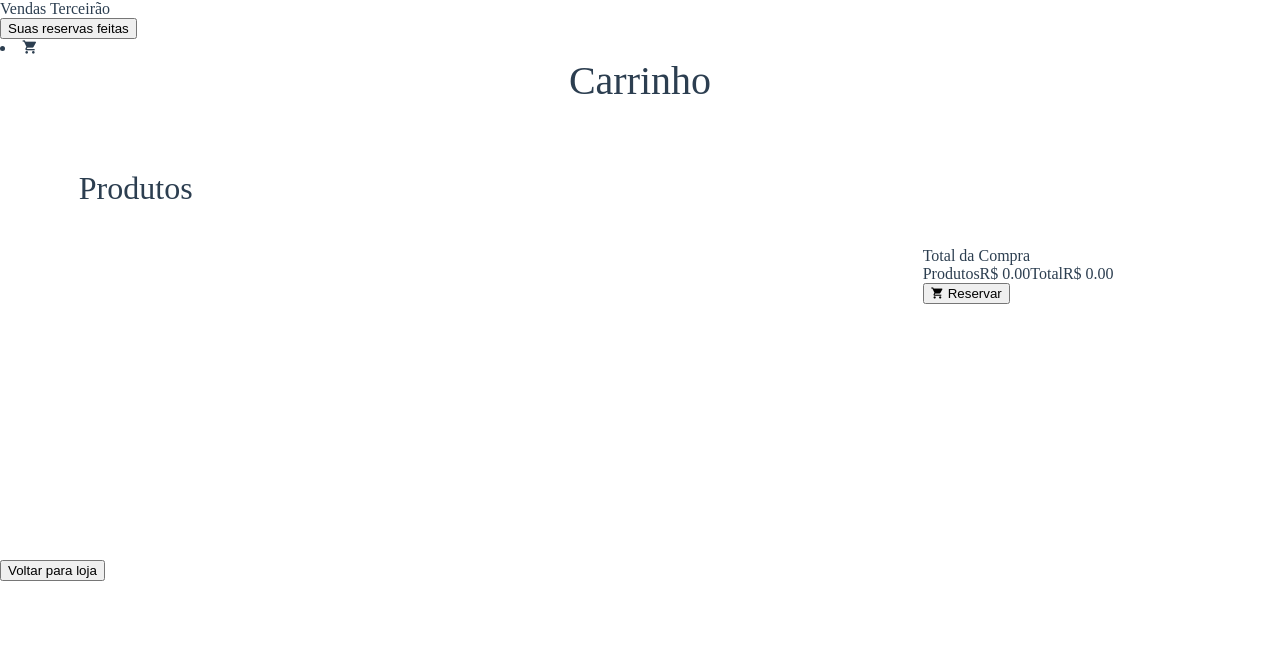
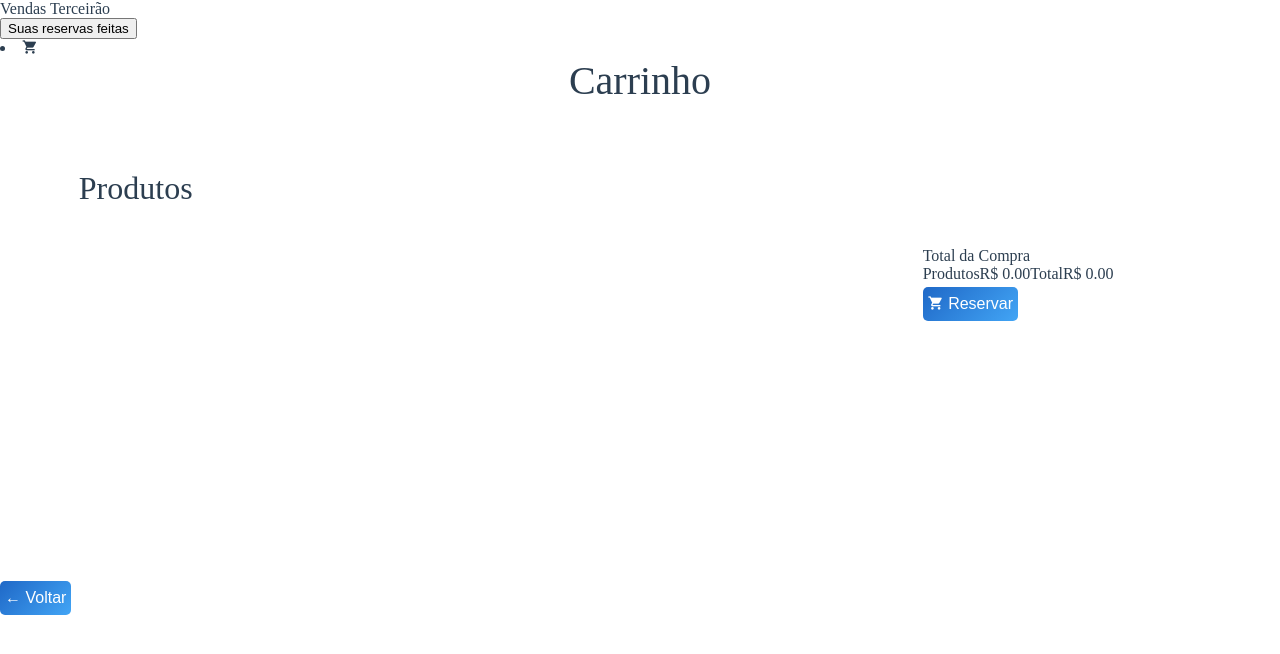
Before and after one commit to 2info3-Hackathon/frontend, a Vue app: page / in a window 1280 px wide. Both pictures are taken after a click on the item 640 px from the left and 48 px from the top of the page. Shown: the top 654 px of the page. Built offline with nearby package versions, Linux system fonts and the light colour scheme.

Commit message:
FEAT: Algumas alterações #3

```diff
--- a/src/components/3Agro1Component.vue
+++ b/src/components/3Agro1Component.vue
@@ -11,12 +11,10 @@ console.log('Produtos carregados:', agro1);
 
 <template>
 
-
-<img src="/public/agro1.png" alt="agro1" width="1835" height="500">
+<img src="/public/agro1.png" alt="agro1" width="100%" height="500">
   <section class="produto">
 
     <div class="aviso" v-if="!agro1 || agro1.length === 0">Nenhum produto foi adicionado no momento  </div>
-
 
     <article v-for="produto in agro1" :key="produto.id">
       <div v-if="produto.imagem">
--- a/src/components/3Agro2Component.vue
+++ b/src/components/3Agro2Component.vue
@@ -12,7 +12,7 @@ console.log('Produtos carregados:', agro2);
 <template>
 
 
-<img src="/public/agro2.png" alt="agro2" width="1835" height="500">
+<img src="/public/agro2.png" alt="agro2" width="100%" height="500">
   <section class="produto">
 
     <div class="aviso" v-if="!agro2 || agro2.length === 0">Nenhum produto foi adicionado no momento  </div>
--- a/src/components/3Agro3Component.vue
+++ b/src/components/3Agro3Component.vue
@@ -12,7 +12,7 @@ console.log('Produtos carregados:', agro3);
 <template>
 
 
-<img src="/public/agro3.png" alt="agro3" width="1835" height="500">
+<img src="/public/agro3.png" alt="agro3" width="100%" height="500">
   <section class="produto">
     <div class="aviso" v-if="!agro3 || agro3.length === 0">Nenhum produto foi adicionado no momento  </div>
 
--- a/src/components/3Info1Component.vue
+++ b/src/components/3Info1Component.vue
@@ -12,7 +12,7 @@ console.log('Produtos carregados:', info1);
 <template>
 
 
-<img src="/public/info1.png" alt="info1" width="1835" height="500">
+<img src="/public/info1.png" alt="info1" width="100%" height="500">
   <section class="produto">
     <div class="aviso" v-if="!info1 || info1.length === 0">Nenhum produto foi adicionado no momento  </div>
 
--- a/src/components/3Info2Component.vue
+++ b/src/components/3Info2Component.vue
@@ -12,7 +12,7 @@ console.log('Produtos carregados:', info2);
 <template>
 
 
-<img src="/public/info2.png" alt="info2" width="1835" height="500">
+<img src="/public/info2.png" alt="info2" width="100%" height="500">
   <section class="produto">
     <div class="aviso" v-if="!info2 || info2.length === 0">Nenhum produto foi adicionado no momento  </div>
 
--- a/src/components/3Info3Component.vue
+++ b/src/components/3Info3Component.vue
@@ -12,7 +12,7 @@ console.log('Produtos carregados:', info3);
 <template>
 
 
-<img src="/public/info3.png" alt="info3" width="1835" height="500">
+<img src="/public/info3.png" alt="info3" width="100%" height="500">
   <section class="produto">
     <div class="aviso" v-if="!info3 || info3.length === 0">Nenhum produto foi adicionado no momento  </div>
 
--- a/src/components/3QuimiComponent.vue
+++ b/src/components/3QuimiComponent.vue
@@ -12,7 +12,7 @@ console.log('Produtos carregados:', quimi);
 <template>
 
 
-<img src="/public/quimi.png" alt="quimi" width="1835" height="500">
+<img src="/public/quimi.png" alt="quimi" width="100%" height="500">
   <section class="produto">
     <div class="aviso" v-if="!quimi || quimi.length === 0">Nenhum produto foi adicionado no momento  </div>
 
@@ -95,7 +95,6 @@ button:hover {
   justify-content: flex-start;
 }
 
-
 div.produtos ul {
   display: block;
   padding: 0;
--- a/src/components/adicionarProdutosComponent.vue
+++ b/src/components/adicionarProdutosComponent.vue
@@ -52,6 +52,16 @@ function addProduto() {
 
   router.push({ name: 'Agro1' });
 }
+
+const mostrarAviso = ref(false);
+
+function enviarFormulario() {
+  mostrarAviso.value = true;
+
+  setTimeout(() => {
+    mostrarAviso.value = false;
+  }, 3000);
+}
 </script>
 
 <template>
@@ -101,10 +111,15 @@ function addProduto() {
 
           <div class="botoes">
             <button type="reset">Limpar</button>
-            <button type="submit">Enviar</button>
+            <button type="submit" @click="enviarFormulario">Enviar</button>
           </div>
     </div>
     </form>
+
+    <div v-if="mostrarAviso" class="aviso">
+        ✅ Produto adicionado com sucesso!
+      </div>
+
     </section>
     <button class="turmas" @click="voltar">← Voltar</button>
 </template>
@@ -196,4 +211,29 @@ p{
   cursor: pointer;
   transition: transform 0.2s;
 }
+
+.aviso {
+  position: fixed;
+  top: 20px;
+  right: 20px;
+  background: linear-gradient(135deg, #1B5299, #42a5f5);
+  color: white;
+  padding: 12px 20px;
+  border-radius: 8px;
+  font-weight: bold;
+  box-shadow: 0 4px 8px rgba(0, 0, 0, 0.2);
+  animation: aparecer 0.3s ease;
+}
+
+@keyframes aparecer {
+  from {
+    opacity: 0;
+    transform: translateY(-10px);
+  }
+
+  to {
+    opacity: 1;
+    transform: translateY(0);
+  }
+}
 </style>
--- a/src/components/cart.vue
+++ b/src/components/cart.vue
@@ -65,7 +65,7 @@ const reservadosStore = useReservadosStore()
       </div>
 
      <button @click="cartStore.toggleCart" class="outlined">
-        Voltar para loja
+        ← Voltar
       </button>
     </section>
 
@@ -127,6 +127,24 @@ div.cart-final {
   justify-content: right;
 
 }
+
+button {
+  background: linear-gradient(135deg, #1f68c7, #42a5f5);
+  color: white;
+  border: none;
+  cursor: pointer;
+  transition: transform 0.2s;
+  border-radius: 5px;
+  padding: 8px 5px;
+  font-size: calc(1rem);
+  margin: 4px 0 0 0;
+}
+
+button:hover {
+  background: linear-gradient(135deg, #02367a, #1e88e5);
+  box-shadow: 0 6px 12px rgba(0, 0, 0, 0.25);
+  transform: scale(1.05);
+}
 /*position: fixed;    fixa o elemento na tela
   top: 6vw;             encosta no topo
   left: 4vw;            começa do lado esquerdo
--- a/src/views/3Agro2View.vue
+++ b/src/views/3Agro2View.vue
@@ -18,7 +18,7 @@ function voltar() {
    </p>
   <Cart v-if="cartStore.showCart" />
 <Agro2Component v-else/>
- <button class="turmas" @click="voltar">Voltar</button>
+ <button class="turmas" @click="voltar">← Voltar</button>
 </template>
 
 <style scoped>
--- a/src/views/3Agro3View.vue
+++ b/src/views/3Agro3View.vue
@@ -18,7 +18,7 @@ function voltar() {
    </p>
   <Cart v-if="cartStore.showCart" />
 <Agro3Component v-else/>
- <button class="turmas" @click="voltar">Voltar</button>
+ <button class="turmas" @click="voltar">← Voltar</button>
 </template>
 
 <style scoped>
```
